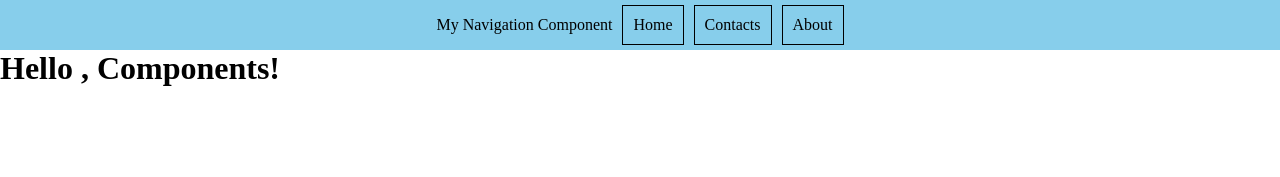
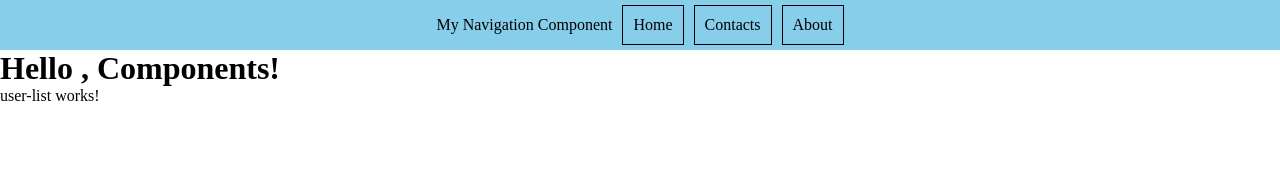
Before and after one commit to venerageorgieva/Angular-SoftUni-Course, an Angular app in the folder Components/demo-app/: page / in a window 1280 px wide. Shown: the top 177 px of the page. Built offline with nearby package versions, Linux system fonts and the light colour scheme.

Commit message:
add user-list component

```diff
--- a/Components/demo-app/src/app/app.component.html
+++ b/Components/demo-app/src/app/app.component.html
@@ -1,4 +1,5 @@
 <app-navigation-bar />
 <h1>Hello , Components!</h1>
+<app-user-list />
 
 <app-footer />
--- a/Components/demo-app/src/app/app.component.ts
+++ b/Components/demo-app/src/app/app.component.ts
@@ -2,6 +2,7 @@ import { Component } from '@angular/core';
 import { RouterOutlet } from '@angular/router';
 import { NavigationBarComponent } from './navigation-bar/navigation-bar.component';
 import { FooterComponent } from './footer/footer.component';
+import { UserListComponent } from './user-list/user-list.component';
 
 @Component({
   selector: 'app-root',
@@ -10,6 +11,7 @@ import { FooterComponent } from './footer/footer.component';
     RouterOutlet,
     NavigationBarComponent,
     FooterComponent,
+    UserListComponent
   ],
   templateUrl: './app.component.html',
   styleUrl: './app.component.css',
--- /dev/null
+++ b/Components/demo-app/src/app/user-list/user-list.component.html
@@ -0,0 +1 @@
+<p>user-list works!</p>
```
Also changed, not shown: Components/demo-app/src/app/user-list/user-list.component.ts (added, +12 -0 lines), Components/demo-app/src/app/user-list/user-list.component.css (added), 1 other file (tests, documents, lock files or other folders).
